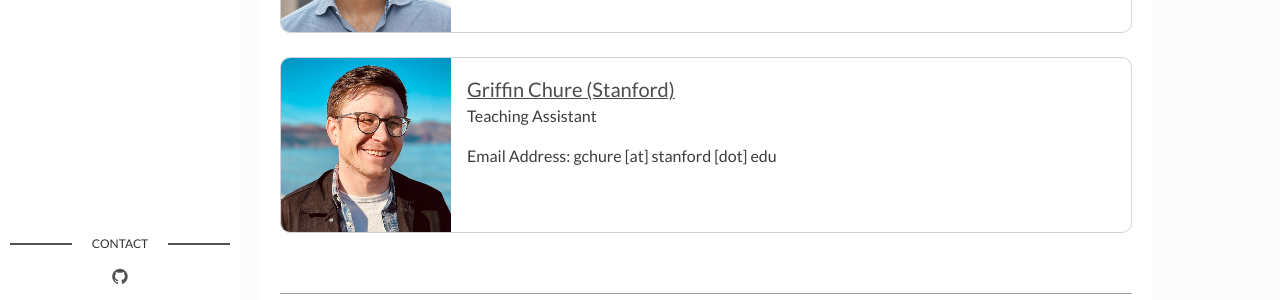
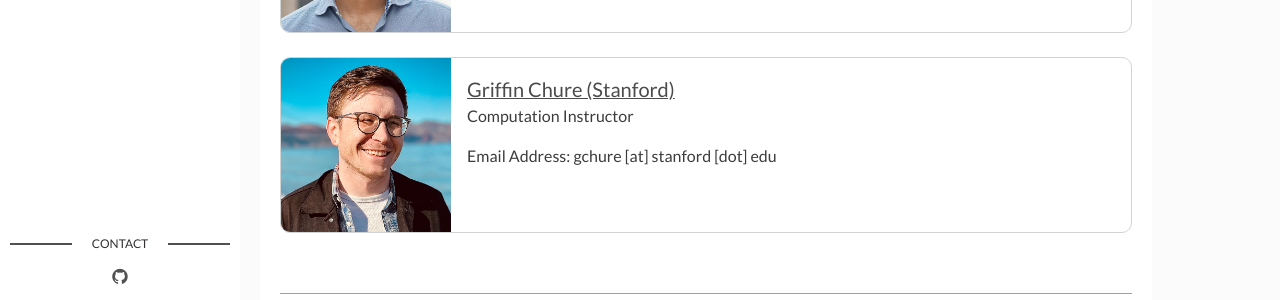
Before and after one commit to RPGroup-PBoC/cshl_pboc_2023, a Jekyll site: the page built from page01_people.md, in a window 1280 px wide and 1019 px high. Shown: the part 655-955 px from the top of the window. Built offline with Jekyll 4.4.1, drawn with Linux system fonts in a browser that asks for light colours.

Commit message:
changed title

```diff
--- a/_data/people.yaml
+++ b/_data/people.yaml
@@ -26,7 +26,7 @@
 
 - author:
   name: Griffin Chure (Stanford)
-  title: Teaching Assistant
+  title: Computation Instructor
   link: "https://gchure.github.io"
   img: griffin_headshot.png
   other_info:
```
